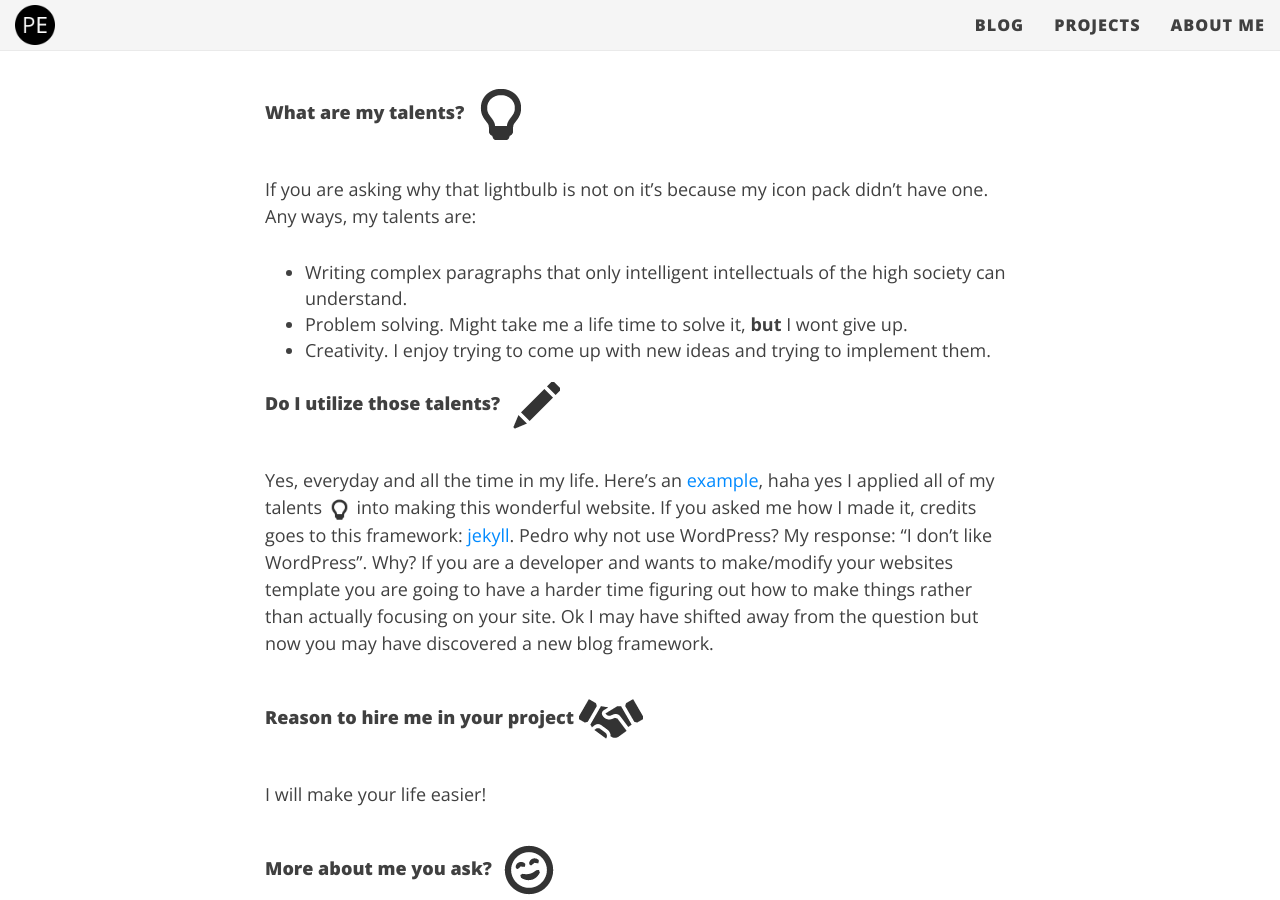
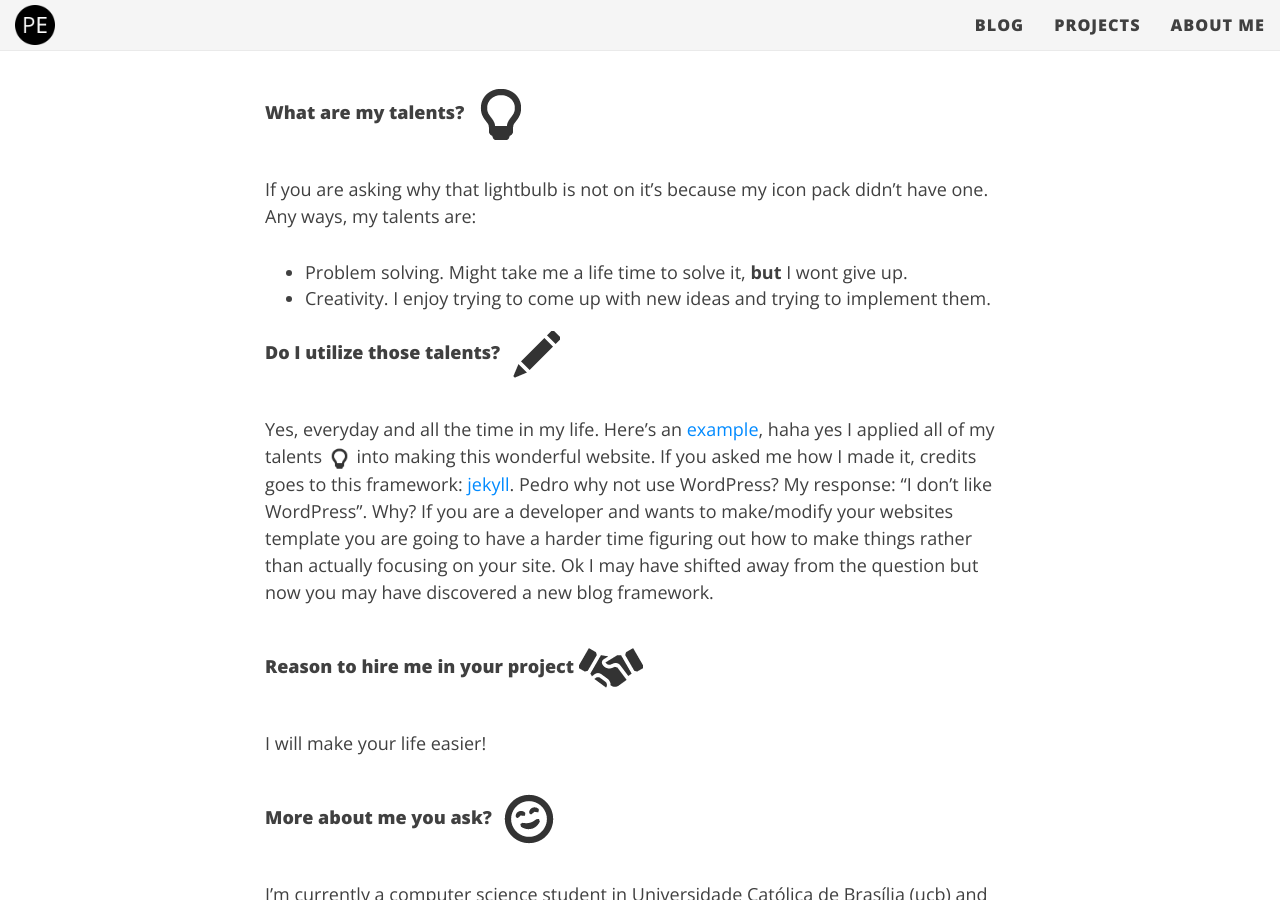
Before and after one commit to pedroesli/pedroesli.github.io, a Jekyll site: the page built from aboutme.md, in a window 1280 px wide and 900 px high, scrolled down 1257 px. Built offline with Jekyll 4.4.1, drawn with Linux system fonts in a browser that asks for light colours; nearby versions of some CDN libraries.

Commit message:
Update aboutme.md

```diff
--- a/aboutme.md
+++ b/aboutme.md
@@ -15,7 +15,6 @@ Eating pizza and having a good time with my friends. Having the feeling of satis
 
 #### What are my talents? ![lightbulb](/img/lightbulb.png)
 If you are asking why that lightbulb is not on it's because my icon pack didn't have one. Any ways, my talents are:
-- Writing complex paragraphs that only intelligent intellectuals of the high society can understand.
 - Problem solving. Might take me a life time to solve it, **but** I wont  give up.
 - Creativity. I enjoy trying to come up with new ideas and trying to implement them.
 
```
